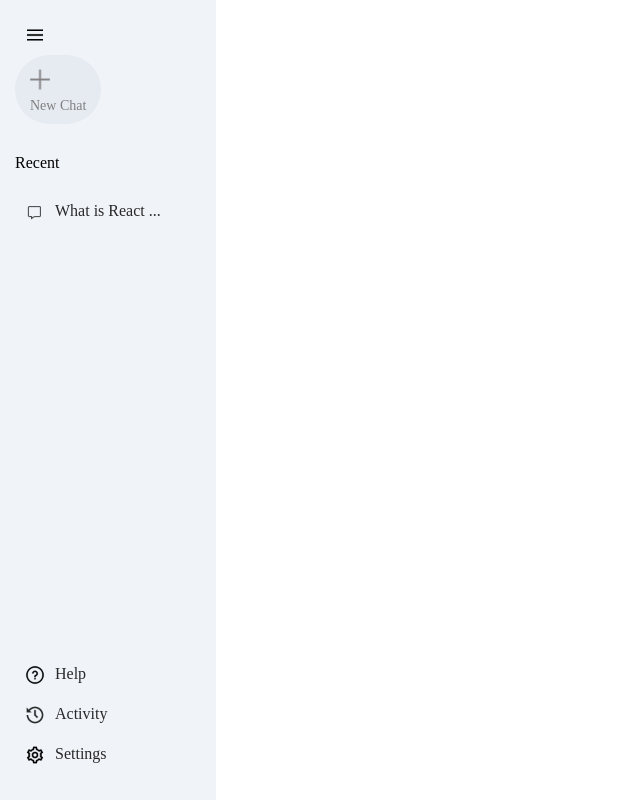
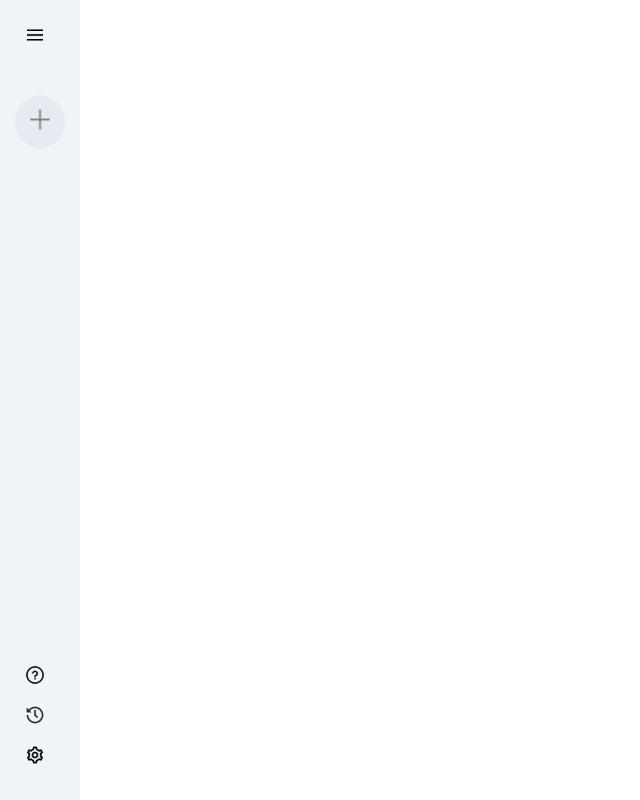
Before and after one commit to lior-tsah/gemini-clone, a React (Vite) app: page / in a window 1280 px wide. Shown: the whole page, without its empty margins (0-640 px from the left). Built offline with nearby package versions, Linux system fonts and the light colour scheme.

Commit message:
sidebar css codes

```diff
--- a/src/components/Sidebar/Sidebar.css
+++ b/src/components/Sidebar/Sidebar.css
@@ -19,7 +19,7 @@
 }
 
 .sidebar .new-chat{
-    margin-top: 10px;
+    margin-top: 50px;
     display: inline-block;
     align-items: center;
     gap: 10px;
@@ -63,5 +63,6 @@
 }
 
 .sidebar .bottom-item{
-
+    padding-right: 10px;
+    cursor: pointer;
 }
--- a/src/components/Sidebar/Sidebar.jsx
+++ b/src/components/Sidebar/Sidebar.jsx
@@ -1,16 +1,19 @@
-import React from 'react'
-import './Sidebar.css'
-import { assets } from '../../assets/assets'
+import React, { useState } from "react";
+import "./Sidebar.css";
+import { assets } from "../../assets/assets";
 
 const Sidebar = () => {
+  const [extended, setExtended] = useState(false);
+
   return (
-    <div className='sidebar'>
+    <div className="sidebar">
       <div className="top">
-        <img className='menu' src={assets.menu_icon} alt="" />
+        <img onClick={() => setExtended(prev => !prev)} className="menu" src={assets.menu_icon} alt="" />
         <div className="new-chat">
           <img src={assets.plus_icon} alt="" />
-                <p> New Chat</p>
+          {extended ? <p> New Chat</p> : null}
         </div>
+        {extended ? (
           <div className="recent">
             <p className="recent-title">Recent</p>
             <div className="recent-entry">
@@ -18,24 +21,25 @@
               <p>What is React ...</p>
             </div>
           </div>
+        ) : null}
       </div>
 
       <div className="bottom">
         <div className="bottom-item recent-entry">
           <img src={assets.question_icon} alt="" />
-                <p>Help</p>
+          {extended ? <p>Help</p> : null}
         </div>
         <div className="bottom-item recent-entry">
           <img src={assets.history_icon} alt="" />
-                <p>Activity</p>
+          {extended ? <p>Activity</p> : null}
         </div>
         <div className="bottom-item recent-entry">
           <img src={assets.setting_icon} alt="" />
-                <p>Settings</p>
+          {extended ? <p>Settings</p> : null}
         </div>
       </div>
     </div>
-  )
-}
+  );
+};
 
-export default Sidebar
+export default Sidebar;
--- a/src/index.css
+++ b/src/index.css
@@ -1,7 +1,10 @@
+@import url('https://fonts.googleapis.com/css2?family=Outfit:wght@100..900&display=swap');
+
 *{
   padding: 0;
   margin: 0;
   box-sizing: border-box;
+  font-family: Outfit;
 }
 
 #root{
```
Also changed, not shown: src/components/Main/Main.css (added), src/components/Main/Main.jsx (added). Lines whose indentation alone changed are shown as unchanged.
